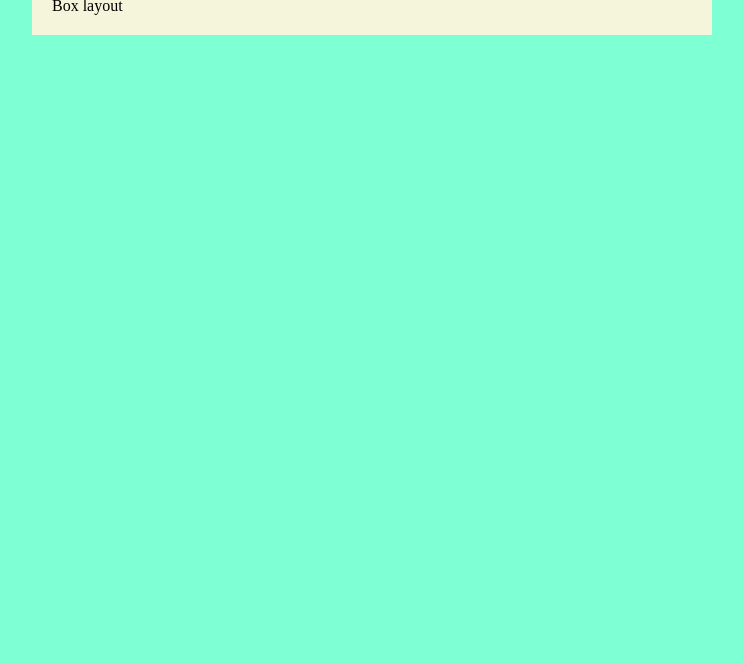
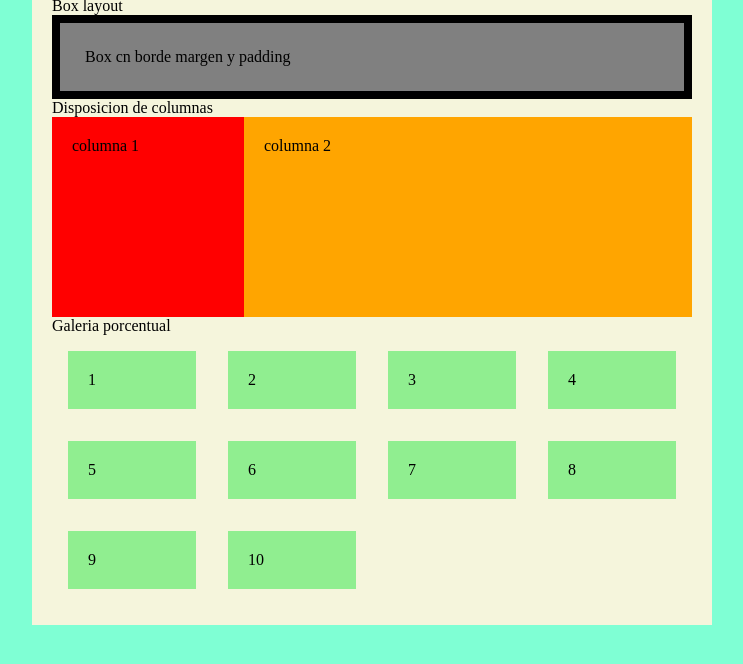
Before and after one commit to programacion2024Ed/cursoprogramacion2024, a plain HTML site: page TP5/divs_y_estilo.html in a window 1280 px wide. Shown: the part 60-724 px from the top of the page, without its empty margins (268-1011 px from the left). Drawn offline with Linux system fonts and the light colour scheme.

Commit message:
TP Box Layout

```diff
--- a/TP5/divs_y_estilo.html
+++ b/TP5/divs_y_estilo.html
@@ -1,15 +1,35 @@
 <!DOCTYPE html>
 <html lang="es-AR">
+
 <head>
     <meta charset="UTF-8">
     <meta name="viewport" content="width=device-width, initial-scale=1.0">
     <title>DIV y estilos</title>
     <link rel="stylesheet" href="estilo.css">
 </head>
+
 <body>
     <div id="contenedor">
         <div class="titulo">DIVs y estilos con id y class</div>
         <div class="subtitulo">Box layout</div>
+        <div id="box1"> Box cn borde margen y padding</div>
+        <div class="subtitulo">Disposicion de columnas</div>
+        <div id="columna1" class="columna">columna 1</div><div id="columna2" class="columna">columna 2</div>
+        <div class="subtitulo"> Galeria porcentual</div>
+        <div class="galeriaPorcentual">
+            <div class="imagenPorcentual">1</div>
+            <div class="imagenPorcentual">2</div>
+            <div class="imagenPorcentual">3</div>
+            <div class="imagenPorcentual">4</div>
+            <div class="imagenPorcentual">5</div>
+            <div class="imagenPorcentual">6</div>
+            <div class="imagenPorcentual">7</div>
+            <div class="imagenPorcentual">8</div>
+            <div class="imagenPorcentual">9</div>
+            <div class="imagenPorcentual">10</div>
+        </div>
     </div>
+
 </body>
+
 </html>
--- a/TP5/estilo.css
+++ b/TP5/estilo.css
@@ -1,13 +1,55 @@
-body{
+body {
     background-color: aquamarine;
     margin: 0;
 }
-#contenedor{
+
+#contenedor {
     background-color: beige;
     width: 50%;
     margin: 0 auto;
     padding: 20px;
 }
-.titulo{
+
+.titulo {
     font-size: 2em;
 }
+
+#box1 {
+    background-color: gray;
+    width: 100%;
+    padding: 25px;
+    box-sizing: border-box;
+    border: solid 8px black;
+}
+
+#columna1 {
+    background-color: red;
+    width: 30%;
+}
+
+#columna2 {
+    background-color: orange;
+    width: 70%;
+
+}
+
+.columna {
+    display: inline-block;
+    height: 200px;
+    padding: 20px;
+    box-sizing: border-box;
+}
+
+.imagenPorcentual {
+    background-color: lightgreen;
+    display: inline-block;
+    padding: 20px;
+    font-size: 16px;
+    width: 20%;
+    box-sizing: border-box;
+    margin: 2.5%;
+}
+
+.galeriaPorcentual {
+    font-size: 0;
+}
```
